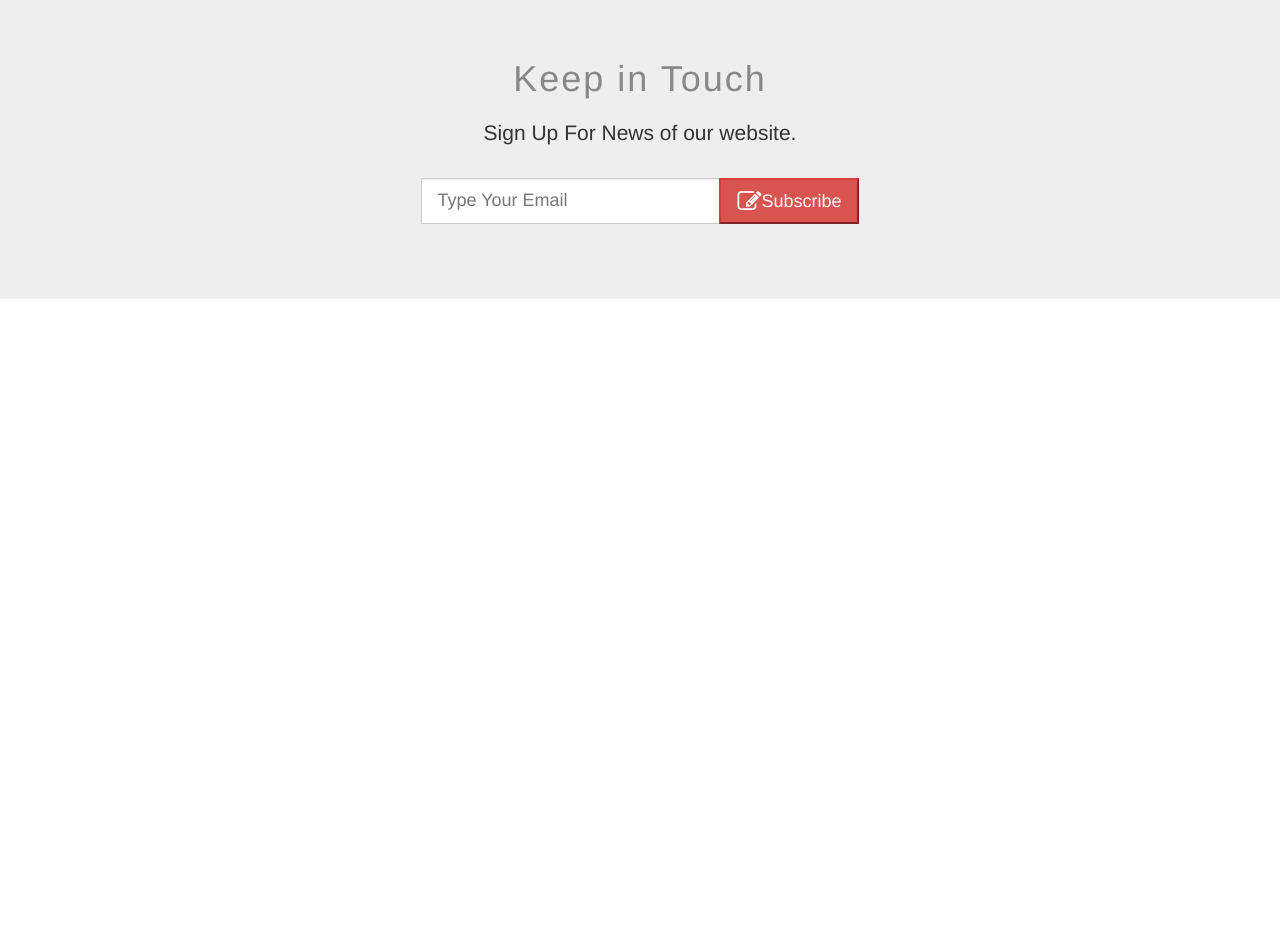
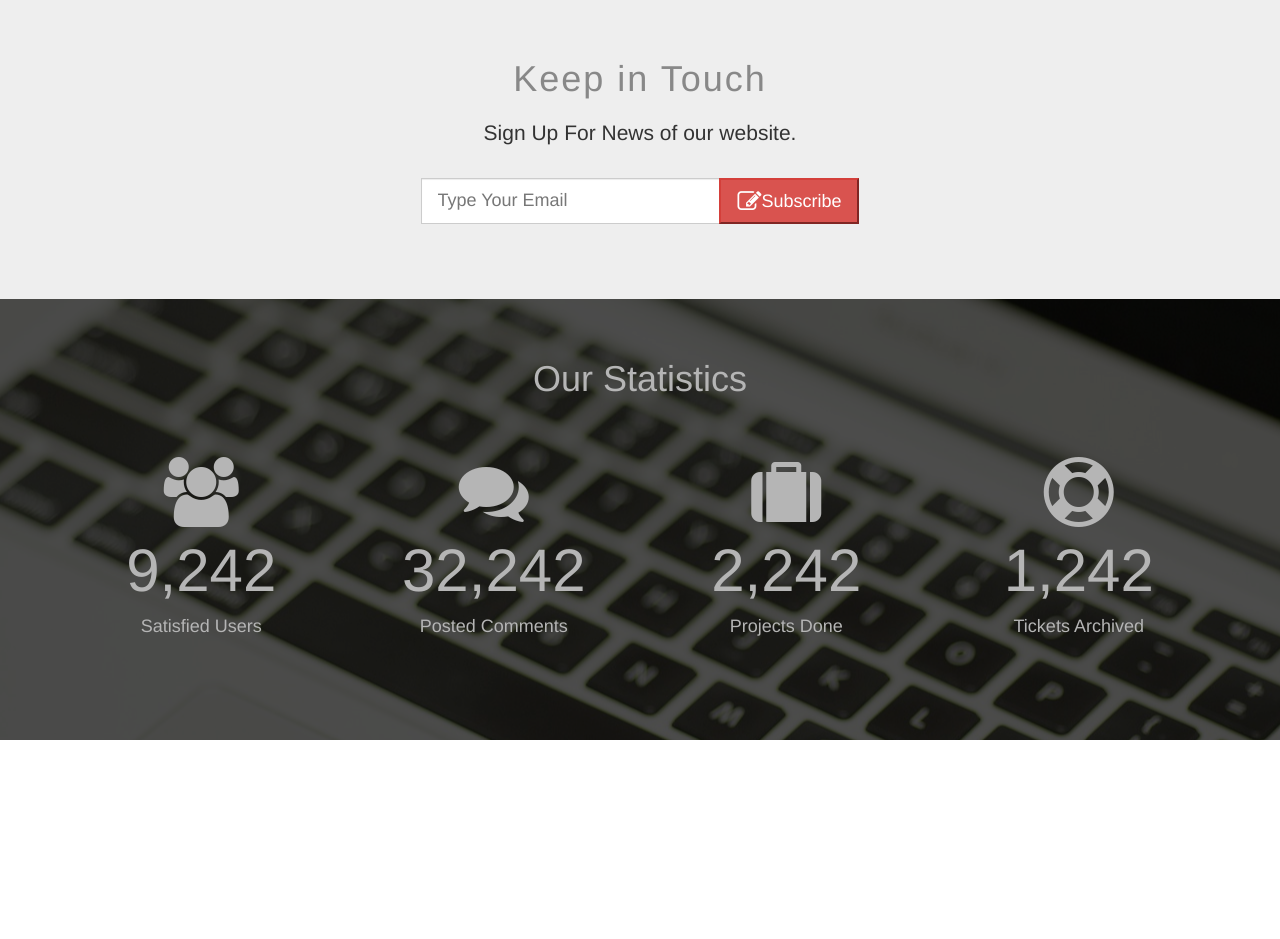
Before and after one commit to Kemo-Byte/bootstrap3, a PHP site: page / in a window 1280 px wide. Shown: the part 2805-3744 px from the top of the page. Run offline with PHP 8.4, Linux system fonts and the light colour scheme.

Commit message:
Statistics Section

```diff
--- a/css/style.css
+++ b/css/style.css
@@ -336,3 +336,42 @@ min-width: 200px;
 	height: 46px;
 }
 /*End Subscribe*/
+
+/*Start Statistics*/
+
+.statistics {
+	background: url("../images/stats.jpg") no-repeat center center fixed;
+	min-height: 300px;
+
+}
+
+.statistics .data {
+	background-color: rgba(2,2,2,.7);
+	color: #B5B5B5;
+	min-height: 300px;
+	padding-top: 40px;
+	padding-bottom: 70px;
+}
+.statistics h1 {
+	margin-bottom: 60px;
+}
+.statistics .stats {
+	-webkit-transition: all .5s ease-in-out;
+	-moz-transition: all .5s ease-in-out;
+	-o-transition: all .5s ease-in-out;
+	transition: all .5s ease-in-out;
+	margin-bottom: 30px;
+
+}
+.statistics .stats:hover {
+	color: #FFF;
+}
+.statistics p {
+	font-size: 60px;
+	font-weight: 800px;
+	margin-bottom: 0;
+}
+.statistics span {
+	font-size: 18px;
+}
+/*End Statistics*/
--- a/index.php
+++ b/index.php
@@ -394,6 +394,53 @@
 <!-- End Subscribe Section -->
 
 
+<!-- Start Statistics Section -->
+
+
+<section class="statistics text-center">
+	<div class="data">
+		<div class="container">
+			<h1>Our Statistics</h1>
+			<div class="row">
+				<div class="col-lg-3 col-sm-6">
+					<div class="stats">
+						<i class="fa fa-users fa-5x"></i>
+						<p>9,242</p>
+						<span>Satisfied Users </span>
+					</div>
+				</div>
+
+				<div class="col-lg-3 col-sm-6">
+					<div class="stats">
+						<i class="fa fa-comments fa-5x"></i>
+						<p>32,242</p>
+						<span>Posted Comments</span>
+					</div>
+				</div>
+
+				<div class="col-lg-3 col-sm-6">
+					<div class="stats">
+						<i class="fa fa-suitcase fa-5x"></i>
+						<p>2,242</p>
+						<span>Projects Done </span>
+					</div>
+				</div>
+
+				<div class="col-lg-3 col-sm-6">
+					<div class="stats">
+						<i class="fa fa-support fa-5x"></i>
+						<p>1,242</p>
+						<span>Tickets Archived</span>
+					</div>
+				</div>
+			</div>
+		</div>
+	</div>
+</section>
+
+
+<!-- End Statistics Section -->
+
 <!-- <br>
 <br>
 <br>
```
